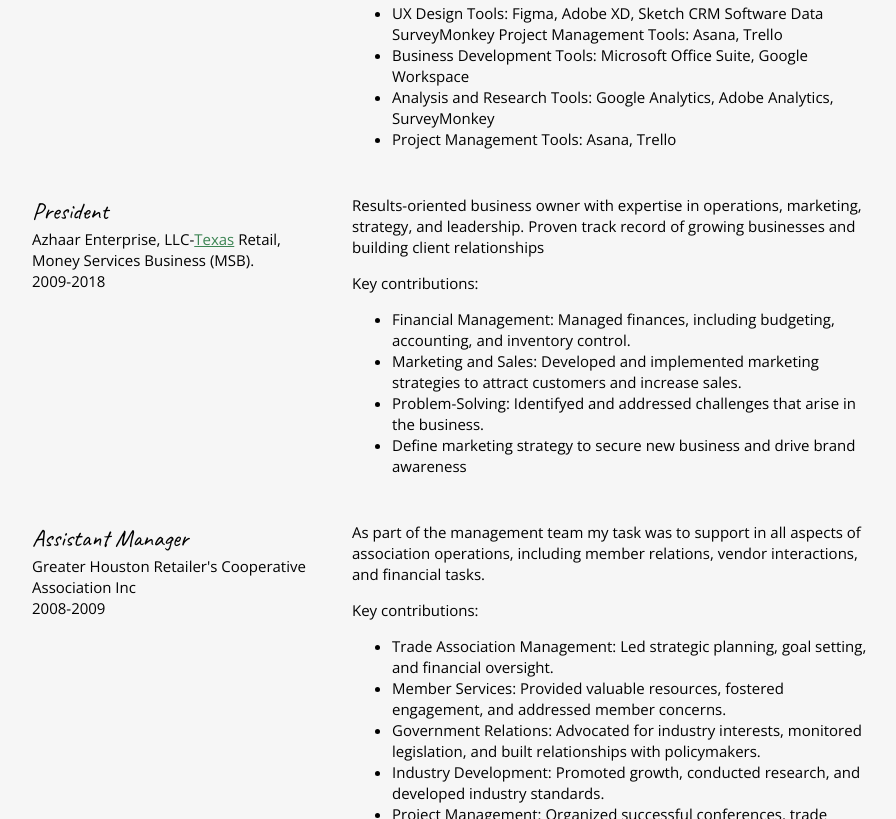
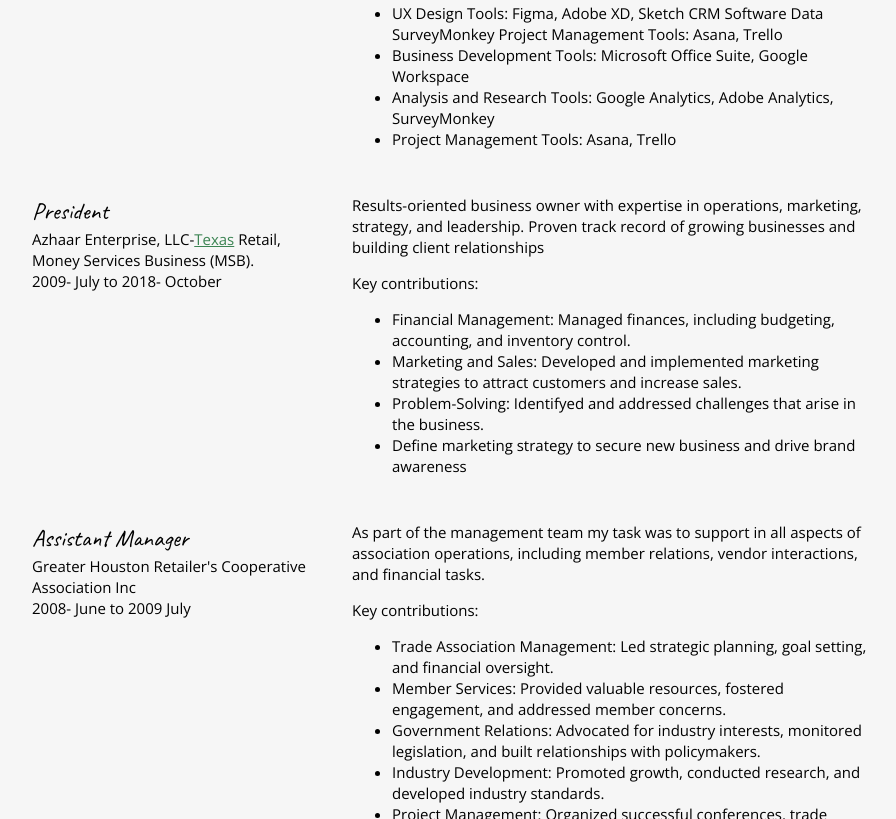
Before and after one commit to WhipperEarner/Resume, a plain HTML site: page index.html in a window 1280 px wide. Shown: the part 3861-4680 px from the top of the page, without its empty margins (188-1084 px from the left). Drawn offline with nearby package versions, Linux system fonts and the light colour scheme.

Commit message:
Update index.html

```diff
--- a/index.html
+++ b/index.html
@@ -295,7 +295,7 @@
                 href="https://mycpa.cpa.state.tx.us/coa/coaSearchBtn"
                 >Texas</a> Retail, MSB.
             </p>
-            <p>2013-2024</p>
+            <p>2013- October to 2024- July</p>
           </div>
 
           <div class="work-summary">
@@ -389,7 +389,7 @@
               >
               Retail, Money Services Business (MSB).
             </p>
-            <p>2009-2018</p>
+            <p>2009- July to 2018- October</p>
           </div>
           <div class="work-summary">
             <p>
@@ -424,7 +424,7 @@
           <div class="work-details">
             <h3>Assistant Manager</h3>
             <p>Greater Houston Retailer's Cooperative Association Inc</p>
-            <p>2008-2009</p>
+            <p>2008- June to 2009 July</p>
           </div>
           <div class="work-summary">
             <p>
```
